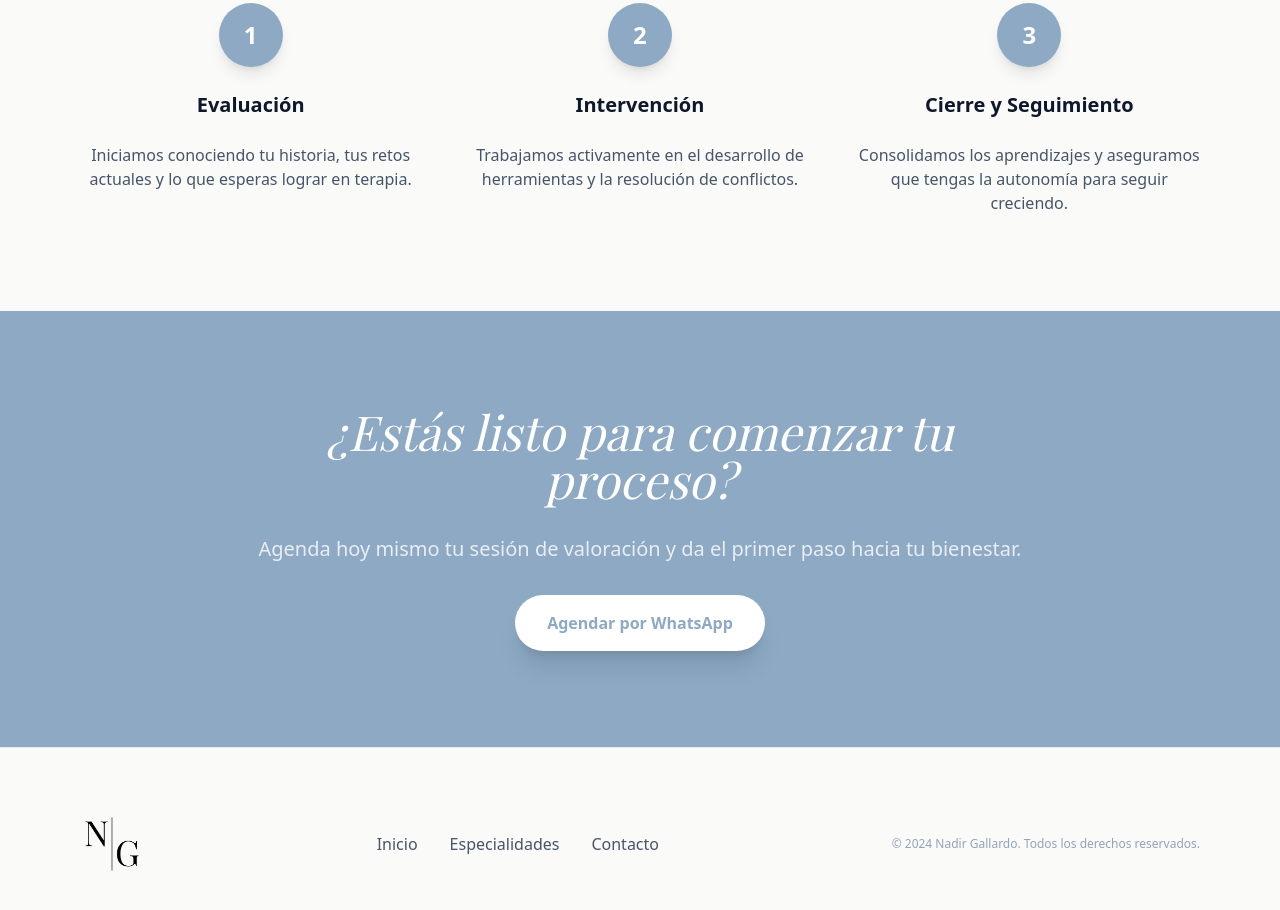
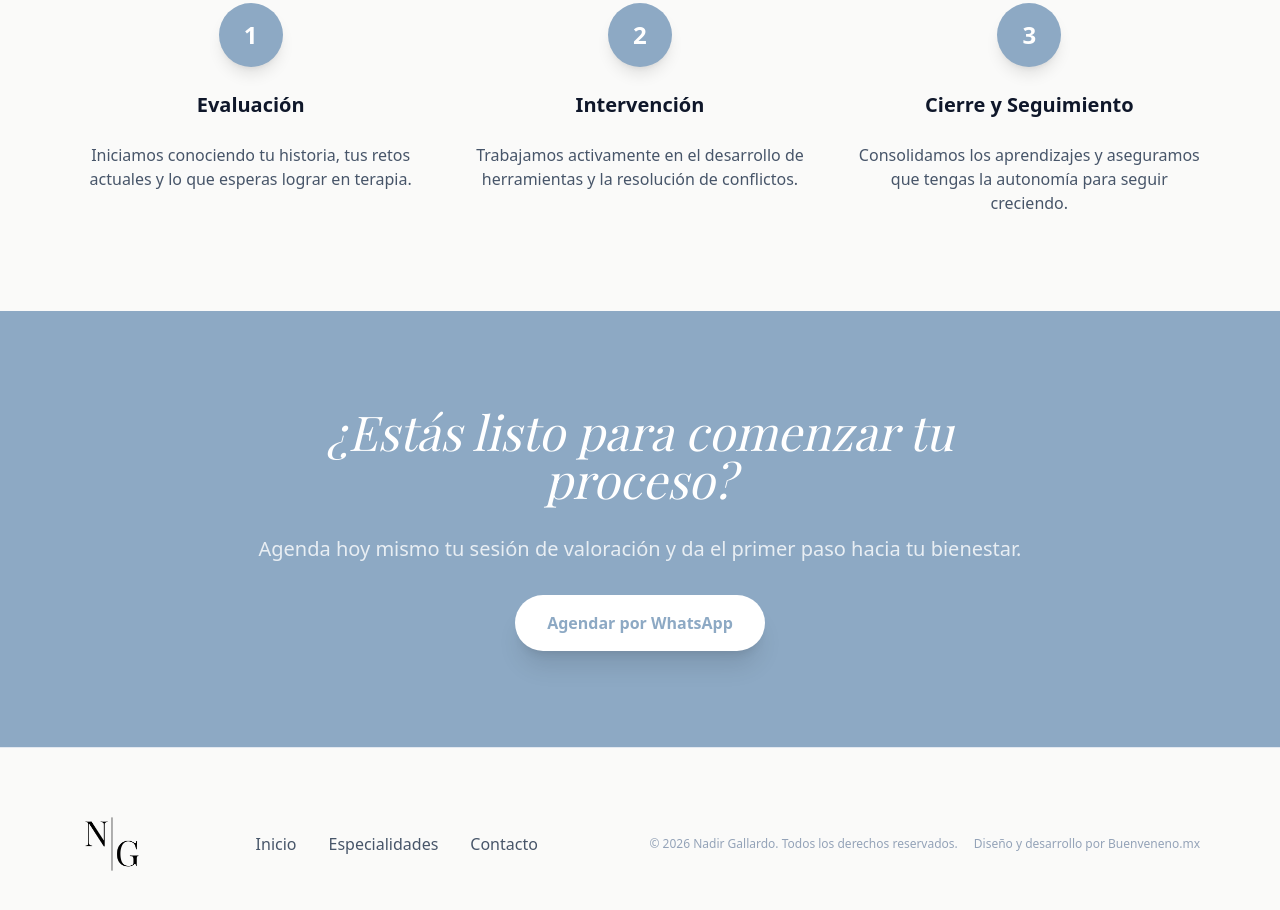
Before and after one commit to buenvenenomx/nadigallardo, a plain HTML site: page enfoque.html in a window 1280 px wide. Shown: the part 1310-2220 px from the top of the page. Drawn offline with nearby package versions, Linux system fonts and the light colour scheme; a web font is replaced by a local one.

Commit message:
Se agrega firma de desarrollo

```diff
--- a/enfoque.html
+++ b/enfoque.html
@@ -153,7 +153,12 @@
                         <a href="index.html#especialidades" class="text-slate-600 dark:text-slate-400 hover:text-primary transition-colors">Especialidades</a>
                         <a href="https://wa.me/526141542824" class="text-slate-600 dark:text-slate-400 hover:text-primary transition-colors">Contacto</a>
                     </div>
-                    <p class="text-slate-400 text-xs text-center md:text-left">© 2024 Nadir Gallardo. Todos los derechos reservados.</p>
+                    <div class="flex flex-col md:flex-row items-center gap-4">
+    <p class="text-slate-400 text-xs text-center md:text-left">© 2026 Nadir Gallardo. Todos los derechos reservados.</p>
+    <a href="https://buenveneno.mx" target="_blank" class="text-slate-400 text-xs hover:text-primary transition-colors flex items-center gap-1">
+        Diseño y desarrollo por Buenveneno.mx
+    </a>
+</div>
                 </div>
             </footer>
         </main>
```
Also changed, not shown: index.html (+9 -4 lines).
